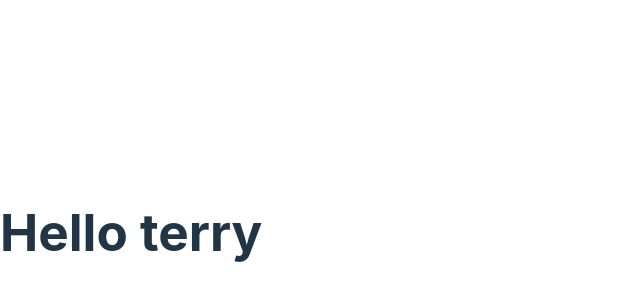
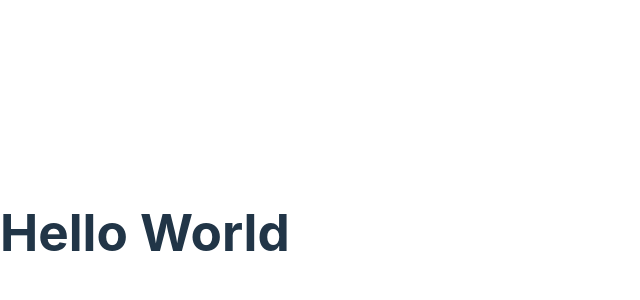
Before and after one commit to T-WREKX/web21, a React (Vite) app: page / in a window 1280 px wide. Shown: the part 168-468 px from the top of the page, without its empty margins (0-640 px from the left). Built offline with nearby package versions, Linux system fonts and the light colour scheme.

Commit message:
prototype2

```diff
--- a/src/Message.tsx
+++ b/src/Message.tsx
@@ -1,6 +1,6 @@
 function Message()
 {
-    const name='terry';
+    const name='';
     if(name)
         return <h1>Hello {name}</h1>;
     return <h1>Hello World</h1>;
```
